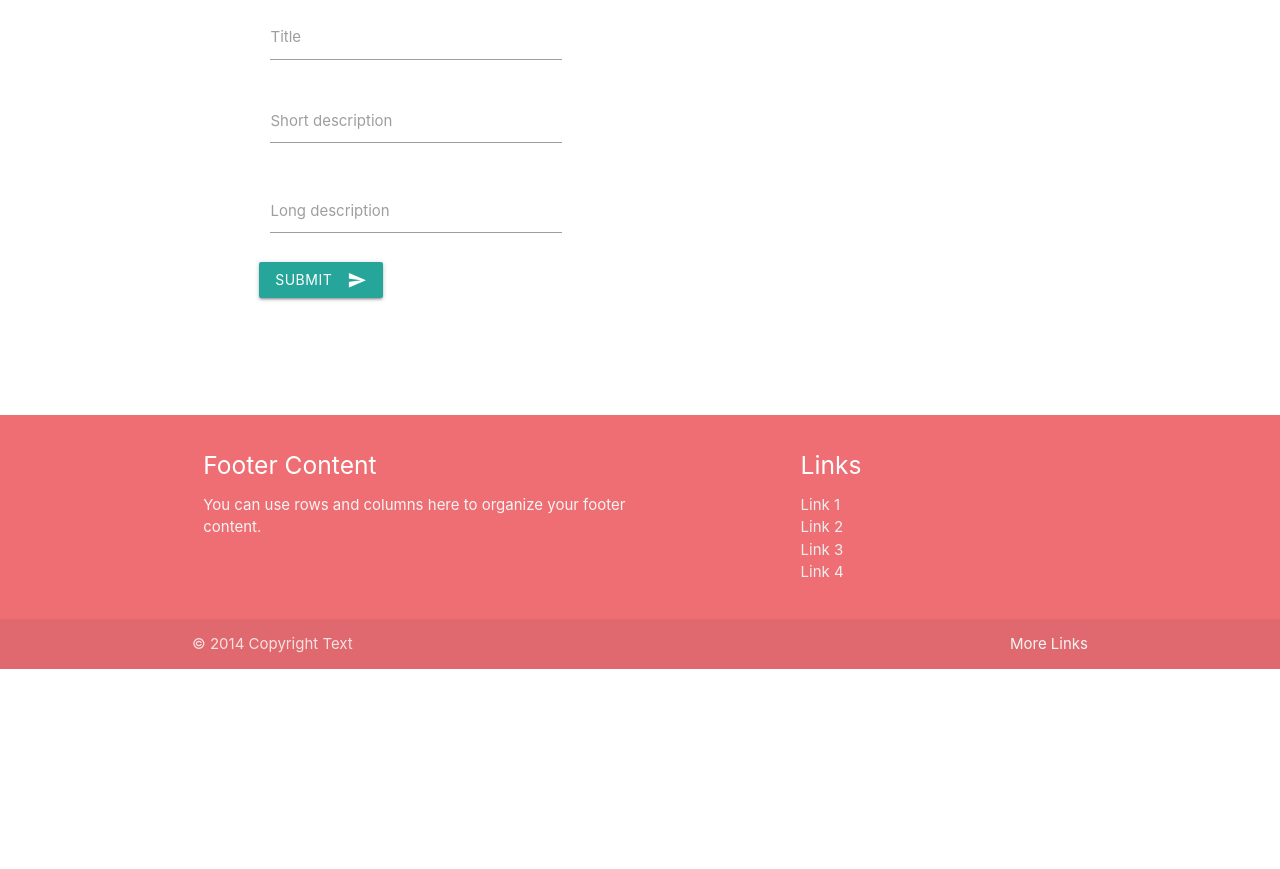
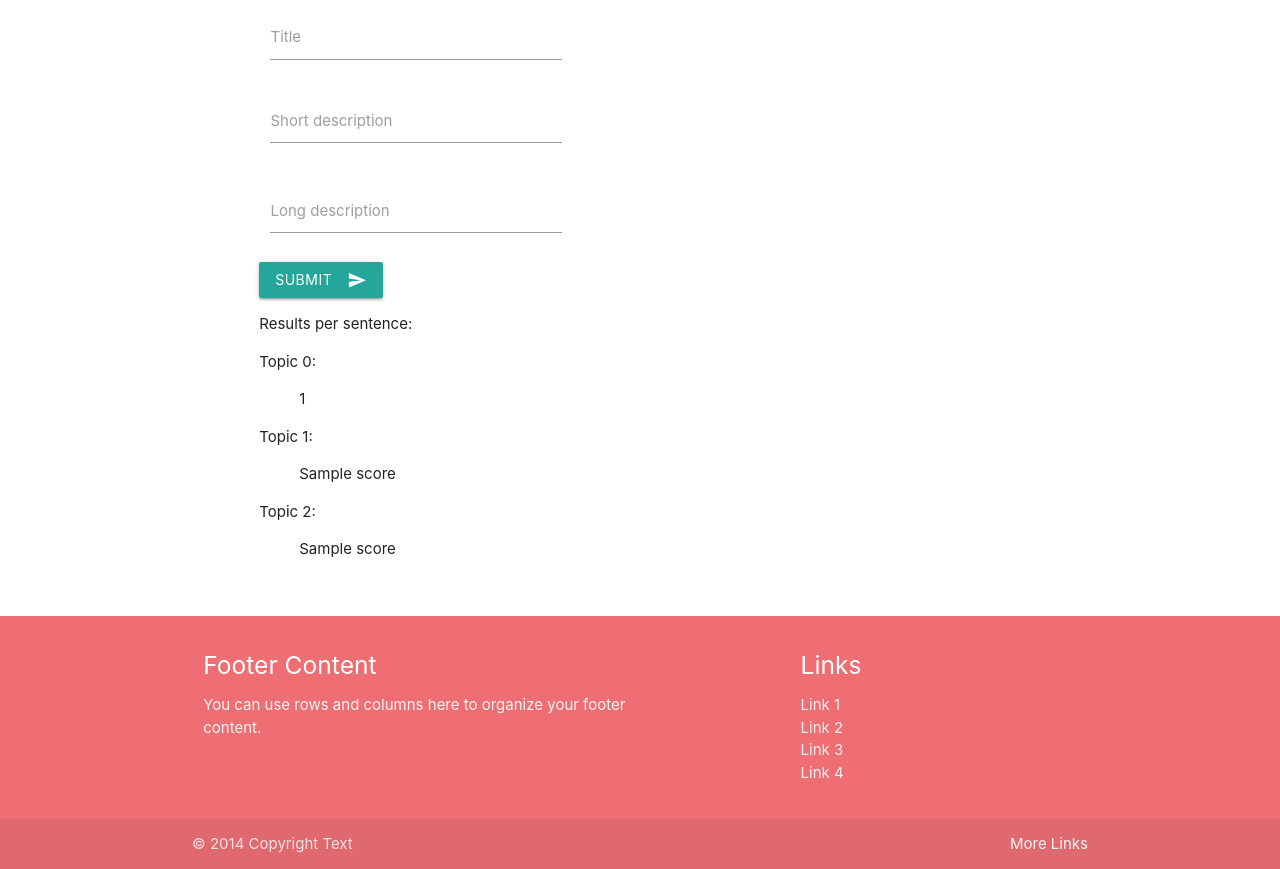
Before and after one commit to rsmttud/Recommender-System, a Flask app: template templates/index.html in a window 1280 px wide. Shown: the part 191-1060 px from the top of the page. Before the commit the page ends 860 px from the top, so only its background shows below. Run offline with Flask 2, Linux system fonts and the light colour scheme; the template is opened without the code that fills it: most values are stand-ins (such as "Sample title", 1, 10 or a date in 2020); some libraries are stand-ins or nearby versions.

Commit message:
Updated params to see Topic probabilities

```diff
--- a/templates/input_main_input.html
+++ b/templates/input_main_input.html
@@ -20,5 +20,14 @@
                 <i class="material-icons right">send</i>
             </button>
         </form>
+        {% if params %}
+            <p>Results per sentence:</p>
+            {% for i in range(3) %}
+                <p>Topic {{i}}:</p>
+                {% for scores in params["result"] %}
+                    <ol>{{ scores[i] }}</ol>
+                {% endfor %}
+            {% endfor %}
+        {% endif %}
     </div>
 </div>
```
